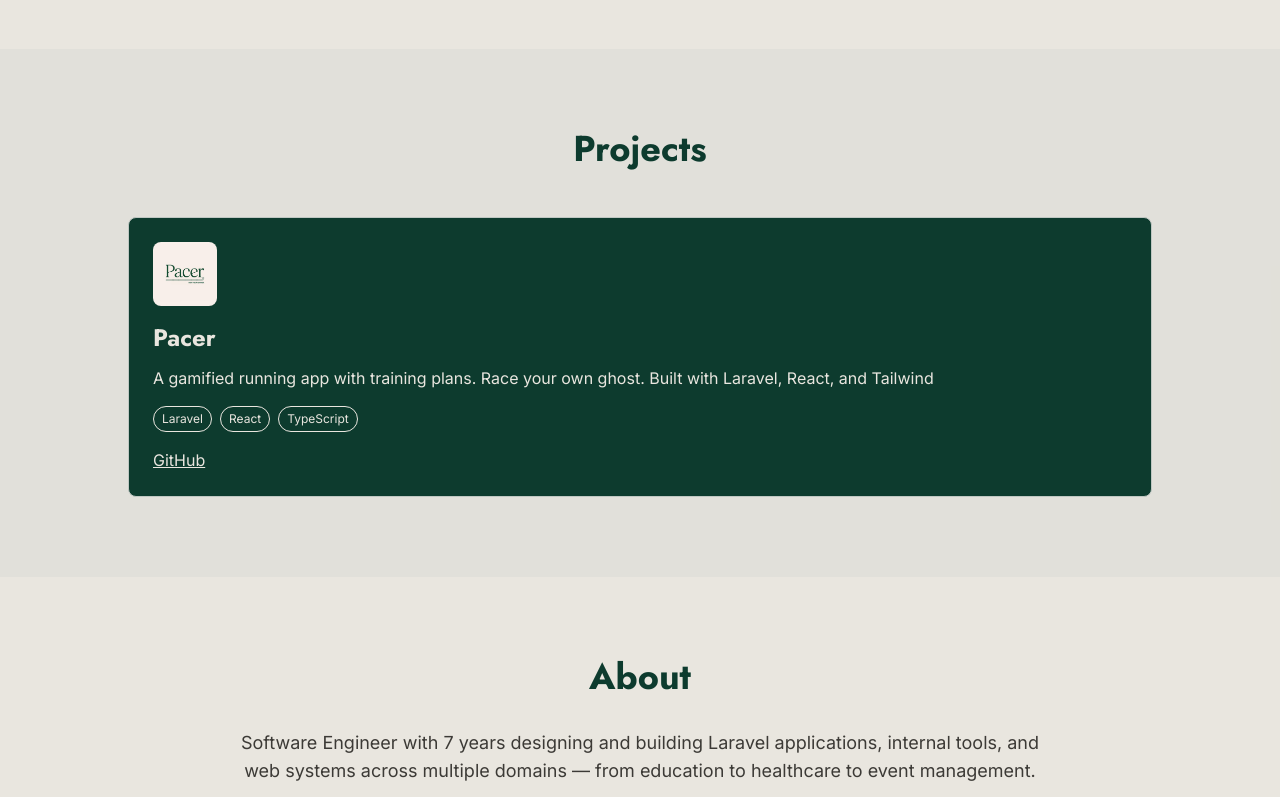
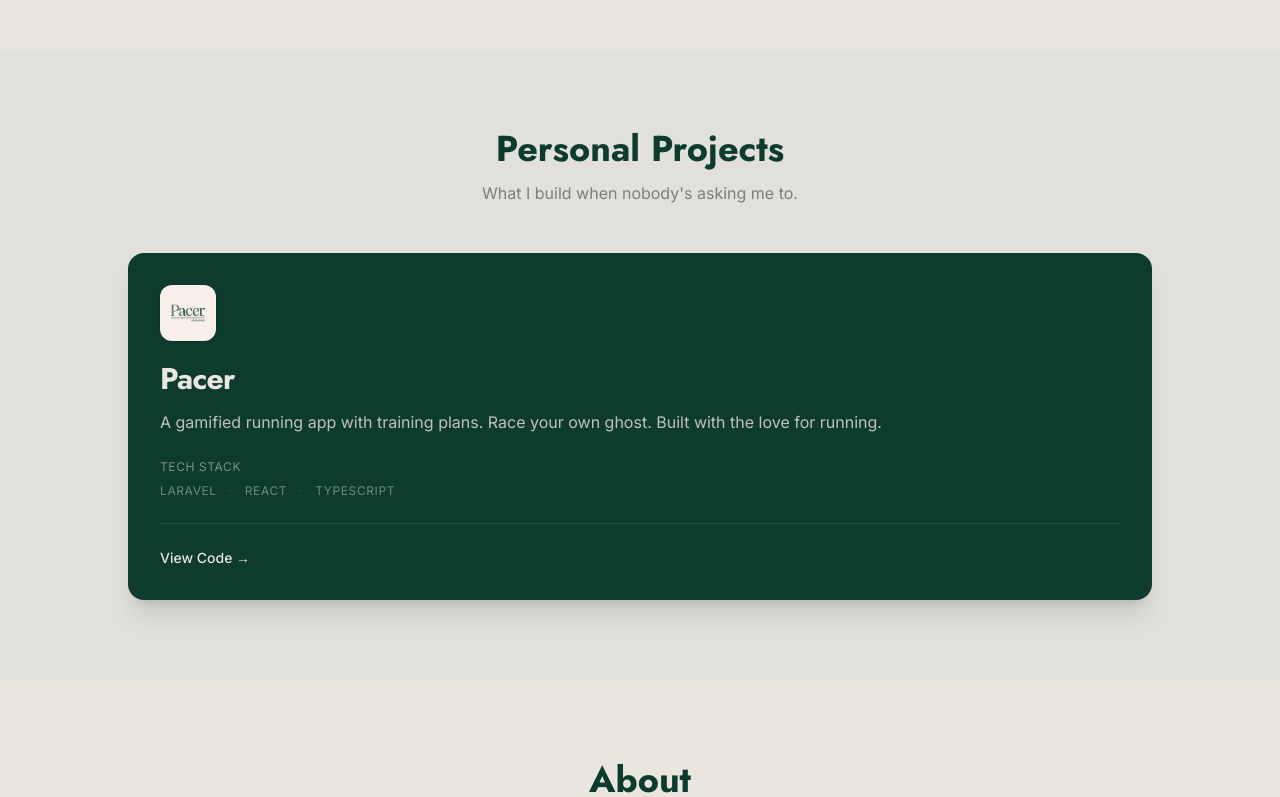
Before and after one commit to shuajo-dev/portfolio, a React (Vite) app: page / in a window 1280 px wide. Shown: the part 751-1548 px from the top of the page. Built offline with nearby package versions, Linux system fonts and the light colour scheme.

Commit message:
style: adjust styling

```diff
--- a/src/components/ProjectCard.tsx
+++ b/src/components/ProjectCard.tsx
@@ -1,47 +1,78 @@
 type ProjectCardProps = {
-
   title: string
   description: string
   tags: string[]
   githubUrl: string
   liveUrl?: string
-    featured: boolean
-    image?:string
-
+  featured?: boolean
+  image?: string
 }
 
-function ProjectCard({ title, description, tags, githubUrl, liveUrl, featured, image}: ProjectCardProps) {
+function ProjectCard({ title, description, tags, githubUrl, liveUrl, featured, image }: ProjectCardProps) {
   return (
-        <div className={`rounded-lg border border-stone p-6 ${featured ? 'md:col-span-2 bg-deep-green text-cream' : 'bg-cream text-charcoal'}`}>
+    <div
+      className={`group rounded-2xl p-8 transition-all duration-300 hover:-translate-y-1 ${
+        featured
+          ? 'md:col-span-2 bg-deep-green text-cream shadow-xl hover:shadow-2xl'
+          : 'bg-cream text-charcoal border border-stone hover:border-deep-green hover:shadow-lg'
+      }`}
+    >
+      <div className="flex items-start justify-between gap-6">
+        <div className="flex-1">
           {image && (
             <img
               src={image}
               alt={`${title} logo`}
-            className="w-16 h-16 rounded-lg object-cover mb-4"
+              className="w-14 h-14 rounded-xl object-cover mb-5 ring-1 ring-black/10"
             />
           )}
-        <h3 className="font-heading text-2xl font-bold">{title}</h3>
-        <p className="font-body mt-3">{description}</p>
-        <div className="flex flex-wrap gap-2 mt-4">
-            {tags.map((tag) => (
-            <span key={tag} className="text-xs font-body px-2 py-1 rounded-full border border-current">
+          <h3 className="font-heading text-3xl font-bold tracking-tight">
+            {title}
+          </h3>
+          <p className={`font-body mt-3 leading-relaxed ${featured ? 'text-cream/80' : 'text-charcoal/80'}`}>
+            {description}
+          </p>
+        </div>
+      </div>
+       <div className="mt-6">
+        <p className="font-body text-xs uppercase tracking-wider opacity-50 mb-2">
+            Tech Stack
+        </p>
+        <div className="flex flex-wrap items-center">
+            {tags.map((tag, i) => (
+            <span
+                key={tag}
+                className="font-body text-xs uppercase tracking-wider text-sage flex items-center"
+            >
                 {tag}
+                {i < tags.length - 1 && <span className="opacity-40 mx-3">·</span>}
             </span>
             ))}
         </div>
-        <div className="flex gap-4 mt-4">
-            <a href={githubUrl} target="_blank" rel="noopener noreferrer" className="font-body underline">
-            GitHub
+        </div>
+
+      <div className="flex gap-6 mt-6 pt-6 border-t border-current/10">
+        <a
+          href={githubUrl}
+          target="_blank"
+          rel="noopener noreferrer"
+          className="font-body text-sm font-medium underline-offset-4 hover:underline"
+        >
+          View Code →
         </a>
         {liveUrl && (
-            <a href={liveUrl} target="_blank" rel="noopener noreferrer" className="font-body underline">
-                Live Demo
+          <a
+            href={liveUrl}
+            target="_blank"
+            rel="noopener noreferrer"
+            className="font-body text-sm font-medium underline-offset-4 hover:underline"
+          >
+            Live Demo →
           </a>
         )}
       </div>
     </div>
   )
-
 }
 
 export default ProjectCard
--- a/src/components/Projects.tsx
+++ b/src/components/Projects.tsx
@@ -4,13 +4,16 @@ import pacerLogo from '../assets/projects/pacer.jpg'
 function Projects(){
     return(
         <section className="py-20 px-8 bg-stone/20">
-            <h2 className="font-heading text-4xl font-bold text-deep-green text-center mb-12">
-                Projects
+            <h2 className="font-heading text-4xl font-bold text-deep-green text-center mb-3">
+            Personal Projects
             </h2>
+            <p className="font-body text-charcoal/60 text-center mb-12">
+            What I build when nobody's asking me to.
+            </p>
             <div className="grid md:grid-cols-2 gap-6 max-w-5xl mx-auto">
                 <ProjectCard
                 title="Pacer"
-                description="A gamified running app with training plans. Race your own ghost. Built with Laravel, React, and Tailwind"
+                description="A gamified running app with training plans. Race your own ghost. Built with the love for running."
                 tags={['Laravel', 'React', 'TypeScript']}
                 githubUrl="https://github.com/shuajo-dev/pacer"
                 featured
```
Lines whose indentation alone changed are shown as unchanged.
